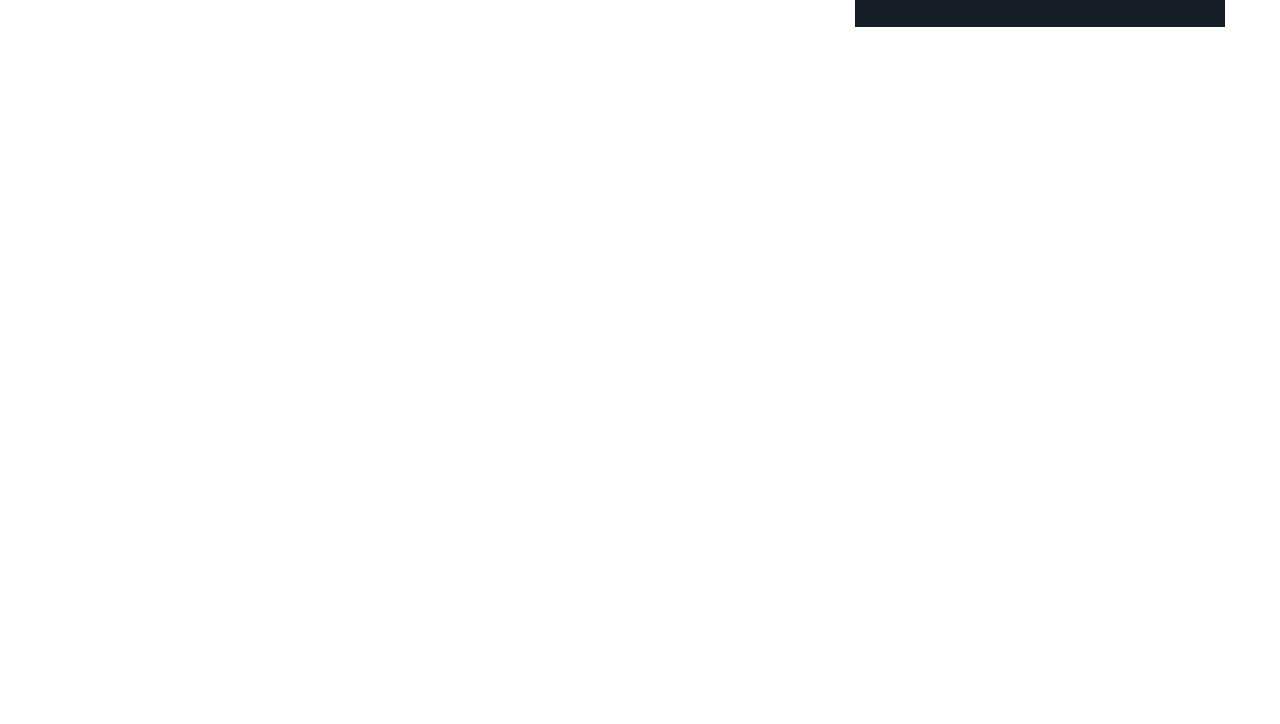
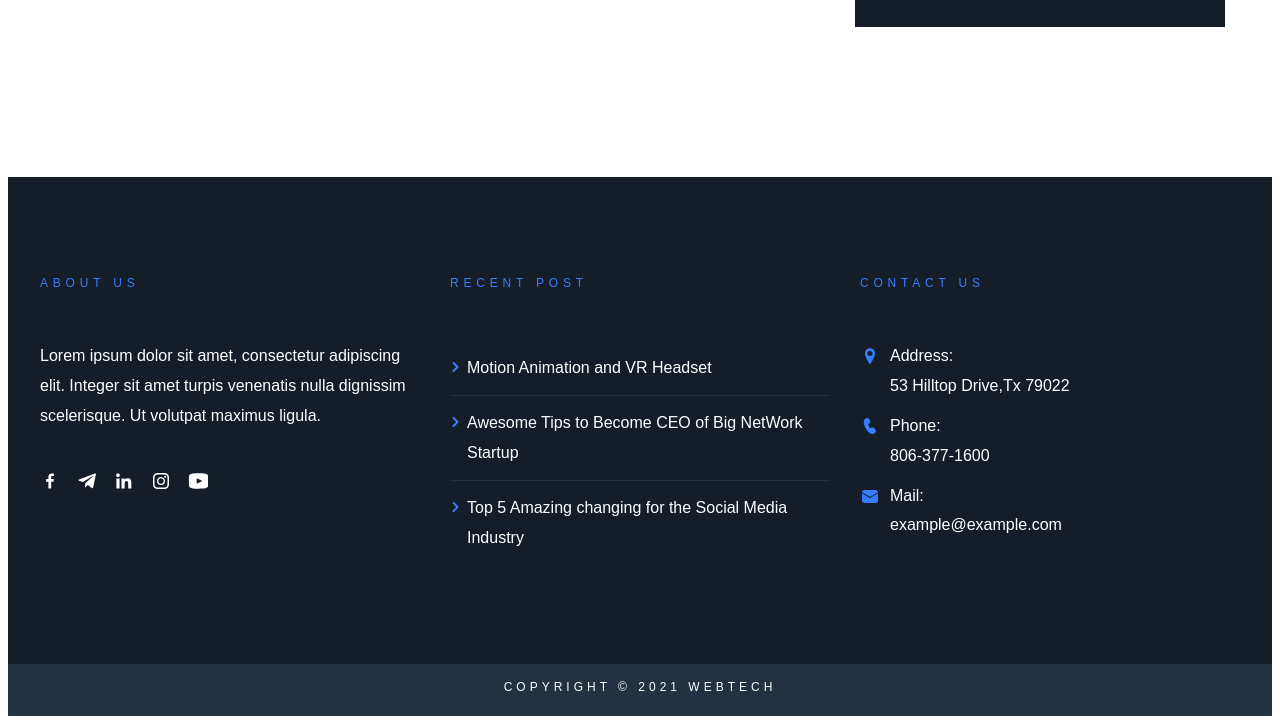
Before and after one commit to Somov-Eugene/webTech, a website: page #src/index.html in a window 1280 px wide. Shown: the part 6998-7722 px from the top of the page. Before the commit the page ends 7183 px from the top, so only its background shows below. Drawn offline with nearby package versions, Linux system fonts and the light colour scheme; files that its build step writes are made by us from their sources; a web font is replaced by a local one.

Commit message:
Added layout for Footer

```diff
--- a/#src/_footer.html
+++ b/#src/_footer.html
@@ -1,2 +1,94 @@
-<footer class="footer">
+<footer class="footer site-wrapper">
+  <div class="footer__top">
+    <div class="container container--big grid footer__grid">
+      <section class="footer__about">
+        <h2 class="footer__title">About us</h2>
+
+        <p class="footer__about-description">
+          Lorem ipsum dolor sit amet, consectetur adipiscing elit.
+          Integer sit amet turpis venenatis nulla dignissim
+          scelerisque. Ut volutpat maximus ligula.
+        </p>
+        <div class="footer__social">
+          <ul class="list-reset flex footer__social-list">
+            <li class="footer__social-item">
+              <a class="footer__social-link footer__social-link--facebook" target="_blank"
+                rel="nofollow noopener noreferrer" href="https://facebook.com/">
+                <span class="visually-hidden">Facebook</span>
+              </a>
+            </li>
+            <li class="footer__social-item">
+              <a class="footer__social-link footer__social-link--telegram" target="_blank"
+                rel="nofollow noopener noreferrer" href="https://telegram.com/">
+                <span class="visually-hidden">Telegram</span>
+              </a>
+            </li>
+            <li class="footer__social-item">
+              <a class="footer__social-link footer__social-link--linkedin" target="_blank"
+                rel="nofollow noopener noreferrer" href="https://linkedin.com/">
+                <span class="visually-hidden">Linked-In</span>
+              </a>
+            </li>
+            <li class="footer__social-item">
+              <a class="footer__social-link footer__social-link--instagram" target="_blank"
+                rel="nofollow noopener noreferrer" href="https://instagram.com/">
+                <span class="visually-hidden">Instagram</span>
+              </a>
+            </li>
+            <li class="footer__social-item">
+              <a class="footer__social-link footer__social-link--youtube" target="_blank"
+                rel="nofollow noopener noreferrer" href="https://youtube.com/">
+                <span class="visually-hidden">Youtube</span>
+              </a>
+            </li>
+          </ul>
+        </div>
+      </section>
+      <section class="footer__recent">
+        <h2 class="footer__title">Recent post</h2>
+
+        <ul class="list-reset footer__recent-list">
+          <li class="footer__recent-item">
+            <a class="footer__recent-link" href="#">
+              Motion Animation and VR Headset
+            </a>
+          </li>
+          <li class="footer__recent-item">
+            <a class="footer__recent-link" href="#">
+              Awesome Tips to Become CEO of Big NetWork Startup
+            </a>
+          </li>
+          <li class="footer__recent-item">
+            <a class="footer__recent-link" href="#">
+              Top 5 Amazing changing for the Social Media Industry
+            </a>
+          </li>
+        </ul>
+      </section>
+      <section class="footer__contacts">
+        <h2 class="footer__title">Contact us</h2>
+
+        <ul class="list-reset footer__contacts-list">
+          <li class="footer__contacts-item icon-address">
+            <p class="footer__contacts-item-label">Address:</p>
+            <p class="footer__contacts-item-value">53 Hilltop Drive,Tx 79022</p>
+          </li>
+          <li class="footer__contacts-item icon-phone">
+            <p class="footer__contacts-item-label">Phone:</p>
+            <a class="footer__contacts-item-value" href="tel:+18063771600">806-377-1600</a>
+          </li>
+          <li class="footer__contacts-item icon-mail">
+            <p class="footer__contacts-item-label">Mail:</p>
+            <a class="footer__contacts-item-value" href="mailto:example@example.com">example@example.com</a>
+          </li>
+        </ul>
+      </section>
+    </div>
+  </div>
+
+  <div class="footer__bottom">
+    <div class="container container--big">
+      <p class="footer__copyright">Copyright &copy;&nbsp;2021 Webtech</p>
+    </div>
+  </div>
 </footer>
```
